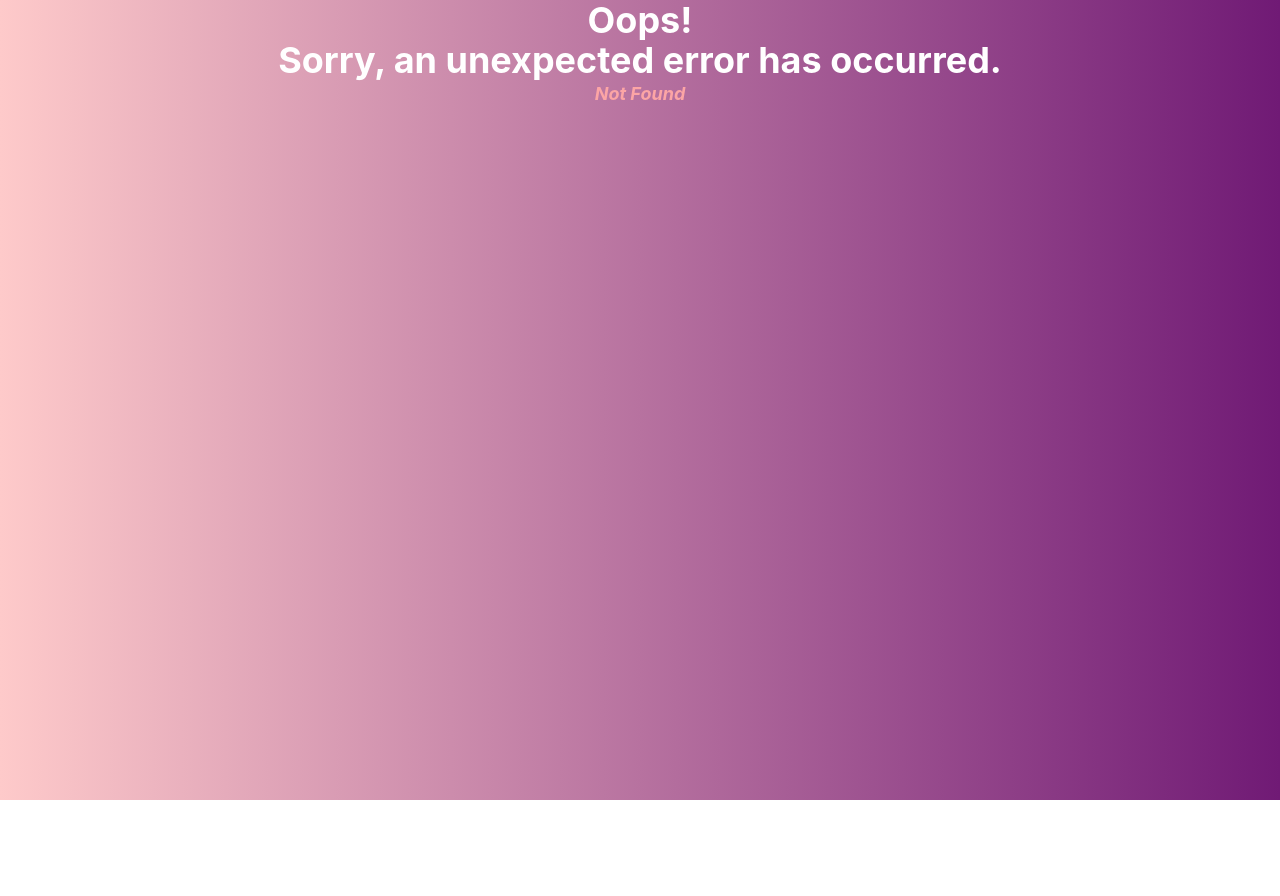
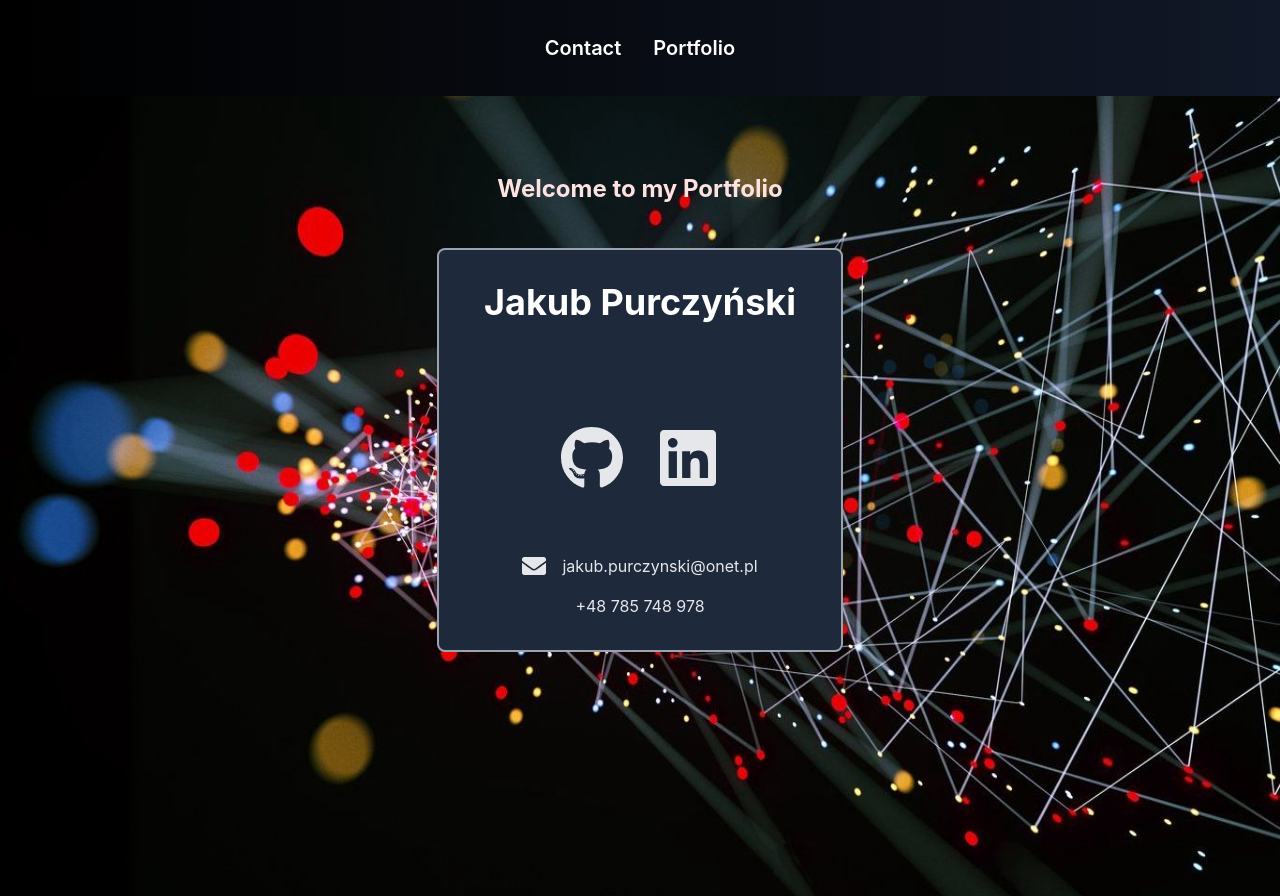
Before and after one commit to xenoxkuba/portfolio, a React (Create React App) app: page /contact in a window 1280 px wide. Before the commit this address had no page. Before the commit the page ends 832 px from the top, so only its background shows below. Built offline with nearby package versions, Linux system fonts and the light colour scheme.

Commit message:
changed look and styling

```diff
--- a/src/Home.jsx
+++ b/src/Home.jsx
@@ -6,22 +6,23 @@ export default function Home() {
   const phoneNumber = "+48 785 748 978";
 
   return (
-    <div className="bg-gradient-to-r from-black to-gray-500 min-h-screen ">
+    <div className="">
       <Navigation />
-      <div className=" mx-auto py-12 px-4 sm:px-6 lg:px-8">
-        <h1 className="text-4xl font-bold text-center text-white mb-8 p-8">
-          Hi I'm Jakub Purczyński
-        </h1>
-        <h2 className="text-2xl font-bold text-center text-gray-400 mb-2 p-8  animate-bounce">
+      <div className="bg-dataS md:bg-cover xl:bg-repeat-round min-h-screen	mx-auto sm:py-12 px-4 sm:px-6 lg:px-8">
+        <h2 className="text-2xl font-bold text-center text-red-100 mb-2 p-8  animate-bounce">
           Welcome to my Portfolio
         </h2>
-        <div className="border-2 border-gray-400 rounded-lg  bg-gray-300 w-80 mx-auto ">
+
+        <div className="border-2 border-gray-400 rounded-lg  bg-slate-800 w-80 lg:w-1/3 mx-auto ">
+          <h1 className="text-4xl font-bold text-center text-white mb-8 p-8">
+            Jakub Purczyński
+          </h1>
           <div className="flex justify-center py-10  ">
             <a
               href="https://github.com/xenoxkuba?tab=repositories"
               target="_blank"
               rel="noopener noreferrer"
-              className="mx-4 "
+              className="mx-4 text-gray-200"
             >
               <FaGithub size="4rem" />
             </a>
@@ -29,16 +30,16 @@ export default function Home() {
               href="https://www.linkedin.com/in/jakub-purczy%C5%84ski-bb9ab2255/"
               target="_blank"
               rel="noopener noreferrer"
-              className="mx-4"
+              className="mx-4 text-gray-200"
             >
               <FaLinkedin size="4rem" />
             </a>
           </div>
-          <div className="flex justify-center  pb-4 pt-6 ">
+          <div className="flex justify-center  pb-4 pt-6 text-gray-200">
             <FaEnvelope size="1.5em" className="mr-4" />
             <p>{email}</p>
           </div>
-          <div className="flex justify-center  pb-8 ">
+          <div className="flex justify-center  pb-8 text-gray-200">
             <p>{phoneNumber}</p>
           </div>
         </div>
--- a/src/Nav.jsx
+++ b/src/Nav.jsx
@@ -3,21 +3,29 @@ import { Link } from "react-router-dom";
 
 const Navigation = () => {
   return (
-    <nav className="bg-gradient-to-r from-black to-gray-500 py-4">
+    <nav className="bg-gradient-to-r from-black to-gray-900 sm:py-4">
       <div className="container mx-auto flex justify-center items-center h-16">
+        <div></div>
+        <div>
           <ul className="flex space-x-8">
             <li>
-            <Link to="/home" className="text-xl font-semibold text-white hover:text-gray-200">
-              Home
+              <Link
+                to="/contact"
+                className="text-xl font-semibold text-white hover:text-gray-200"
+              >
+                Contact
               </Link>
             </li>
             <li>
-            <Link to="/" className="text-xl font-semibold text-white hover:text-gray-200">
+              <Link
+                to="/"
+                className="text-xl font-semibold text-white hover:text-gray-200"
+              >
                 Portfolio
               </Link>
             </li>
-          {/* Dodaj więcej elementów nawigacji według potrzeb */}
           </ul>
+        </div>
       </div>
     </nav>
   );
--- a/src/Portfolio.jsx
+++ b/src/Portfolio.jsx
@@ -3,9 +3,9 @@ import Navigation from "./Nav";
 
 const Portfolio = () => {
   return (
-    <div className="bg-gradient-to-r from-black to-gray-500 min-h-screen">
+    <div className="bg-dataS  min-h-screen">
       <Navigation />
-      <div className="container mx-auto py-12 px-4 sm:px-6 lg:px-8">
+      <div className="container mx-auto py-12 px-8 sm:px-4 sm:px-6 lg:px-8">
         <div className="grid grid-cols-1 md:grid-cols-2 lg:grid-cols-3 gap-8">
           <Project
             title="30 days of pandas with Leetcode"
--- a/src/Project.jsx
+++ b/src/Project.jsx
@@ -7,15 +7,15 @@ const Project = (props) => {
   };
 
   return (
-    <div className="bg-slate-100 shadow-lg rounded-lg overflow-hidden hover:bg-slate-400 cursor-pointer transition hover:-translate-y-1 hover:scale-110 duration-300">
+    <div className="bg-slate-900 shadow-lg rounded-lg overflow-hidden hover:bg-slate-800 cursor-pointer transition hover:-translate-y-1 hover:scale-110 duration-300">
       <div className="p-5 h-full">
         <a
           href={props.projectLink}
           target="_blank"
           className="flex flex-col h-full justify-between"
         >
-          <h2 className="text-xl font-medium text-gray-800 ">{props.title}</h2>
-          <p className="text-gray-600 mb-1">({props.linkType})</p>
+          <h2 className="text-xl font-medium text-gray-200 ">{props.title}</h2>
+          <p className="text-gray-400 mb-1">({props.linkType})</p>
           <div>
             <img
               src={props.imgLink}
@@ -25,7 +25,7 @@ const Project = (props) => {
             />
           </div>
           <div>
-            <p className="text-md text-gray-600 mb-2 mt-3">
+            <p className="text-md text-gray-300 mb-2 mt-3">
               {props.usedSkills}
             </p>
             <a
--- a/src/index.jsx
+++ b/src/index.jsx
@@ -14,7 +14,7 @@ const router = createBrowserRouter([
     errorElement: <ErrorPage />,
   },
   {
-    path: "home",
+    path: "contact",
     element: <Home />,
   },
   { path: "skills", element: <KnownSkills /> },
--- a/tailwind.config.js
+++ b/tailwind.config.js
@@ -2,7 +2,11 @@
 module.exports = {
   content: ["./src/**/*.{js,jsx,ts,tsx}"],
   theme: {
-    extend: {},
+    extend: {
+      backgroundImage: {
+        'dataS': "url('../public/dataS.jpg')", // Ścieżka do obrazka w folderze "public"
+      }
+    },
   },
   plugins: [],
 };
```
Lines whose indentation alone changed are shown as unchanged.
